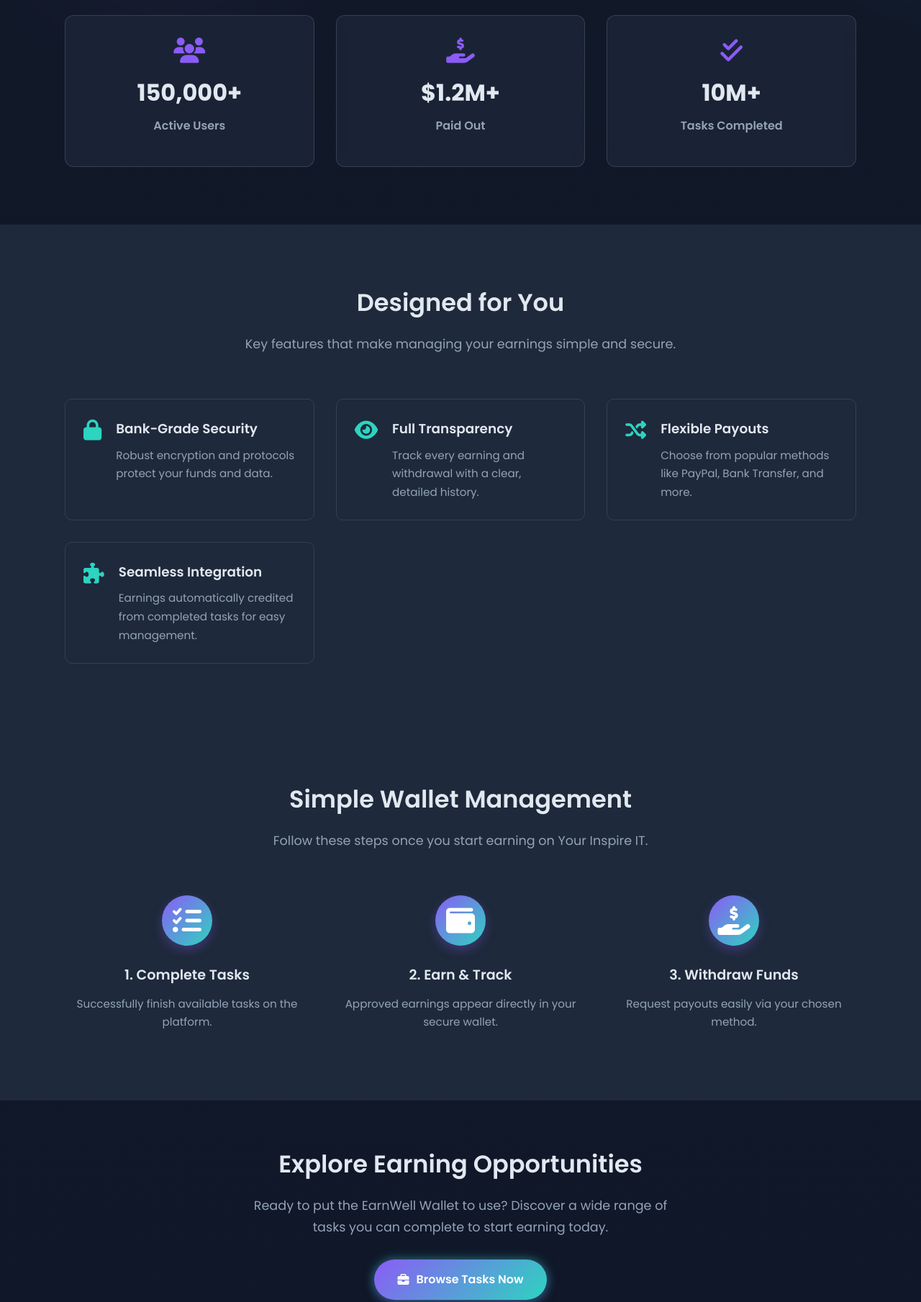
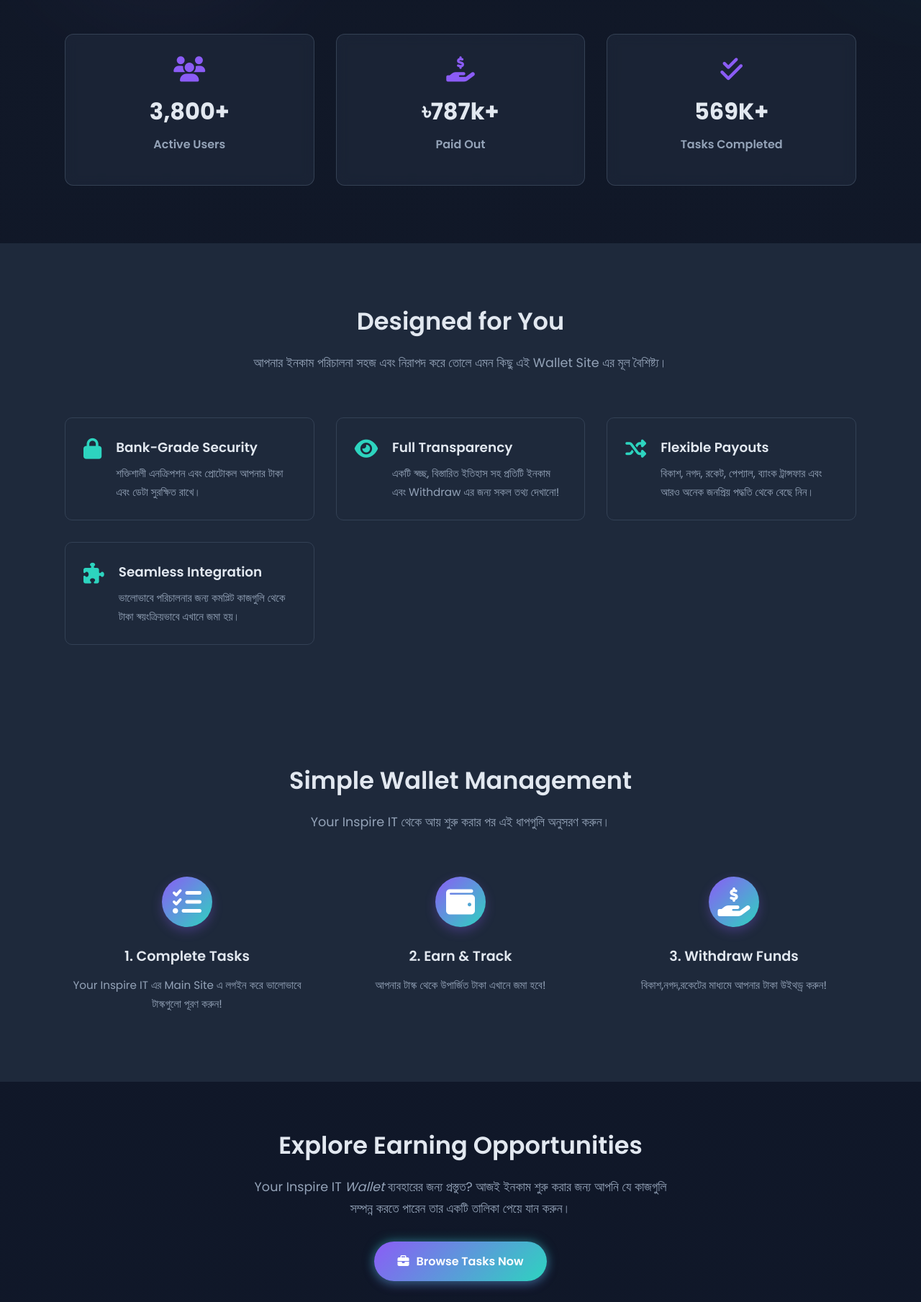
Before and after one commit to Pay-YourInspireIT/pay-yourinspireit.github.io, a plain HTML site: page index.html in a window 1280 px wide. Shown: the part 758-2567 px from the top of the page at 72% size. Drawn offline with Linux system fonts and the light colour scheme.

Commit message:
Update index.html

```diff
--- a/index.html
+++ b/index.html
@@ -297,7 +297,7 @@
     <!-- Header -->
     <header class="main-header">
         <div class="container">
-            <a href="https://pay-yourinspireit.github.io" class="logo">Your <span>Inspire</span> IT</a>
+            <a href="https://pay-yourinspireit.github.io" class="logo"><i class="fas fa-wallet" style="color: #2dd4bf;"></i> Your<span>Inspire</span>IT</a>
             <button class="menu-toggle" id="menu-toggle" aria-label="Toggle navigation">
                 <i class="fas fa-bars"></i>
             </button>
@@ -317,7 +317,7 @@
         <section id="wallet-landing-hero">
             <div class="container">
                 <h1>Manage Your Earnings, Effortlessly.</h1>
-                <p class="subtitle">Discover the Your Inspire IT Wallet: a secure, transparent hub for tracking your task income and managing withdrawals with ease.</p>
+                <p class="subtitle"> ‘Your Inspire IT Wallet’ : আপনার কাজ থেকে অনলাইন ইনকাম ট্র্যাক করা এবং খুব সহজে টাকা তোলার জন্য একটি নিরাপদ ও স্বচ্ছ প্ল্যাটফর্ম।</p>
                 <div class="hero-actions">
                     <a href="https://YrInspireIT.github.io/signup" class="btn"><i class="fas fa-user-plus"></i> Get Started Free</a>
                     <a href="/login" class="btn btn-outline"><i class="fas fa-sign-in-alt"></i> Access Your Wallet</a>
@@ -330,7 +330,7 @@
              <div class="container">
                  <div class="notice-content">
                      <i class="fas fa-bell notice-icon"></i>
-                     <p class="notice-text"><strong>Important Update:</strong> We've updated our payment processing times. Please check the <a href="help.html#payment-info">Payment Info</a> section for details.</p>
+                     <p class="notice-text"><strong>Important Update:</strong> আমাদের সকল ওয়েবসাইট আপডেট করা হচ্ছে, তাই কিছু সিস্টেম ঠিকভাবে কাজ নাও করতে পারে, তবে Withdrawal সিস্টেমে কোনো সমস্যা হচ্ছে না! আশা করি খুব শিগগিরই আপডেট শেষ করা হবে!</p>
                  </div>
              </div>
         </section>
@@ -345,17 +345,17 @@
                 <div class="stats-grid">
                     <div class="stat-card">
                         <i class="fas fa-users stat-icon"></i>
-                        <span class="stat-value">150,000+</span>
+                        <span class="stat-value">3,800+</span>
                         <h3 class="stat-label">Active Users</h3>
                     </div>
                      <div class="stat-card">
                         <i class="fas fa-hand-holding-usd stat-icon"></i>
-                        <span class="stat-value">$1.2M+</span>
+                        <span class="stat-value">৳787k+</span>
                         <h3 class="stat-label">Paid Out</h3>
                     </div>
                      <div class="stat-card">
                          <i class="fas fa-check-double stat-icon"></i>
-                        <span class="stat-value">10M+</span>
+                        <span class="stat-value">569K+</span>
                         <h3 class="stat-label">Tasks Completed</h3>
                     </div>
                 </div>
@@ -367,24 +367,24 @@
             <div class="container">
                 <div class="section-title">
                     <h2>Designed for You</h2>
-                    <p>Key features that make managing your earnings simple and secure.</p>
+                    <p>আপনার ইনকাম পরিচালনা সহজ এবং নিরাপদ করে তোলে এমন কিছু এই Wallet Site এর মূল বৈশিষ্ট্য।</p>
                 </div>
                  <div class="features-grid">
                      <div class="feature-item">
                          <i class="fas fa-lock feature-icon"></i>
-                         <div class="feature-content"><h3>Bank-Grade Security</h3><p>Robust encryption and protocols protect your funds and data.</p></div>
+                         <div class="feature-content"><h3>Bank-Grade Security</h3><p>শক্তিশালী এনক্রিপশন এবং প্রোটোকল আপনার টাকা এবং ডেটা সুরক্ষিত রাখে।</p></div>
                      </div>
                       <div class="feature-item">
                          <i class="fas fa-eye feature-icon"></i>
-                         <div class="feature-content"><h3>Full Transparency</h3><p>Track every earning and withdrawal with a clear, detailed history.</p></div>
+                         <div class="feature-content"><h3>Full Transparency</h3><p>একটি স্বচ্ছ, বিস্তারিত ইতিহাস সহ প্রতিটি ইনকাম এবং Withdraw এর জন্য সকল তথ্য দেখানো!</p></div>
                      </div>
                       <div class="feature-item">
                          <i class="fas fa-random feature-icon"></i>
-                         <div class="feature-content"><h3>Flexible Payouts</h3><p>Choose from popular methods like PayPal, Bank Transfer, and more.</p></div>
+                         <div class="feature-content"><h3>Flexible Payouts</h3><p>বিকাশ, নগদ, রকেট, পেপ্যাল, ব্যাংক ট্রান্সফার এবং আরও অনেক জনপ্রিয় পদ্ধতি থেকে বেছে নিন।</p></div>
                      </div>
                       <div class="feature-item">
                          <i class="fas fa-puzzle-piece feature-icon"></i>
-                         <div class="feature-content"><h3>Seamless Integration</h3><p>Earnings automatically credited from completed tasks for easy management.</p></div>
+                         <div class="feature-content"><h3>Seamless Integration</h3><p> ভালোভাবে পরিচালনার জন্য কমপ্লিট কাজগুলি থেকে টাকা স্বয়ংক্রিয়ভাবে এখানে জমা হয়।</p></div>
                      </div>
                  </div>
             </div>
@@ -395,20 +395,20 @@
              <div class="container">
                  <div class="section-title">
                      <h2>Simple Wallet Management</h2>
-                     <p>Follow these steps once you start earning on Your Inspire IT.</p>
+                     <p>Your Inspire IT থেকে আয় শুরু করার পর এই ধাপগুলি অনুসরণ করুন।</p>
                  </div>
                  <div class="how-it-works-grid">
                       <div class="how-it-works-step">
                           <div class="step-icon"><i class="fas fa-tasks"></i></div>
-                          <h3>1. Complete Tasks</h3> <p>Successfully finish available tasks on the platform.</p>
+                          <h3>1. Complete Tasks</h3> <p>Your Inspire IT এর Main Site এ লগইন করে ভালোভাবে টাস্কগুলো পূরণ করুন!</p>
                       </div>
                      <div class="how-it-works-step">
                           <div class="step-icon"><i class="fas fa-wallet"></i></div>
-                          <h3>2. Earn & Track</h3> <p>Approved earnings appear directly in your secure wallet.</p>
+                          <h3>2. Earn & Track</h3> <p>আপনার টাস্ক থেকে উপার্জিত টাকা এখানে জমা হবে! </p>
                       </div>
                       <div class="how-it-works-step">
                           <div class="step-icon"><i class="fas fa-hand-holding-usd"></i></div>
-                          <h3>3. Withdraw Funds</h3><p>Request payouts easily via your chosen method.</p>
+                          <h3>3. Withdraw Funds</h3><p>বিকাশ,নগদ,রকেটের মাধ্যমে আপনার টাকা উইথড্র করুন!</p>
                       </div>
                  </div>
             </div>
@@ -419,7 +419,7 @@
               <div class="container">
                   <div class="section-title">
                        <h2>Explore Earning Opportunities</h2>
-                       <p>Ready to put the EarnWell Wallet to use? Discover a wide range of tasks you can complete to start earning today.</p>
+                       <p>Your Inspire IT <i>Wallet</i> ব্যবহারের জন্য প্রস্তুত? আজই ইনকাম শুরু করার জন্য আপনি যে কাজগুলি সম্পন্ন করতে পারেন তার একটি তালিকা পেয়ে যান করুন।</p>
                        <a href="https://YrInspireIT.github.io/works" class="btn"><i class="fas fa-briefcase"></i> Browse Tasks Now</a>
                   </div>
               </div>
@@ -453,7 +453,7 @@
             <div class="container">
                  <div class="section-title">
                     <h2>Join Your Inspire IT Today!</h2>
-                    <p>Sign up now for free access to online tasks and start building your earnings in your secure Your Inspire IT Wallet.</p>
+                    <p>অনলাইন কাজগুলিতে বিনামূল্যে অ্যাক্সেস পেতে এখনই সাইন আপ করুন এবং আপনার নিরাপদ Your Inspire IT Wallet-এ আপনার উপার্জন তৈরি করা শুরু করুন।</p>
                     <a href="https://YrInspireIT.github.io/signup" class="btn"><i class="fas fa-user-plus"></i> Create Your Free Account</a>
                  </div>
             </div>
@@ -463,7 +463,7 @@
         <section id="support-links">
             <div class="container">
                 <h2>Need More Help?</h2>
-                <p>Our Help Center has detailed guides, or contact our support team directly for assistance.</p>
+                <p>আমাদের সহায়তা কেন্দ্রে বিস্তারিত নির্দেশিকা রয়েছে, অথবা সহায়তার জন্য সরাসরি আমাদের সহায়তা দলের সাথে যোগাযোগ করুন।</p>
                 <div class="support-buttons">
                      <a href="https://YrInspireIT.github.io/contact" class="btn btn-outline"><i class="fas fa-headset"></i> Contact Support</a>
                      <a href="https://YrInspireIT.github.io/faq" class="btn btn-outline"><i class="fas fa-book-open"></i> Visit Help Center</a>
```
